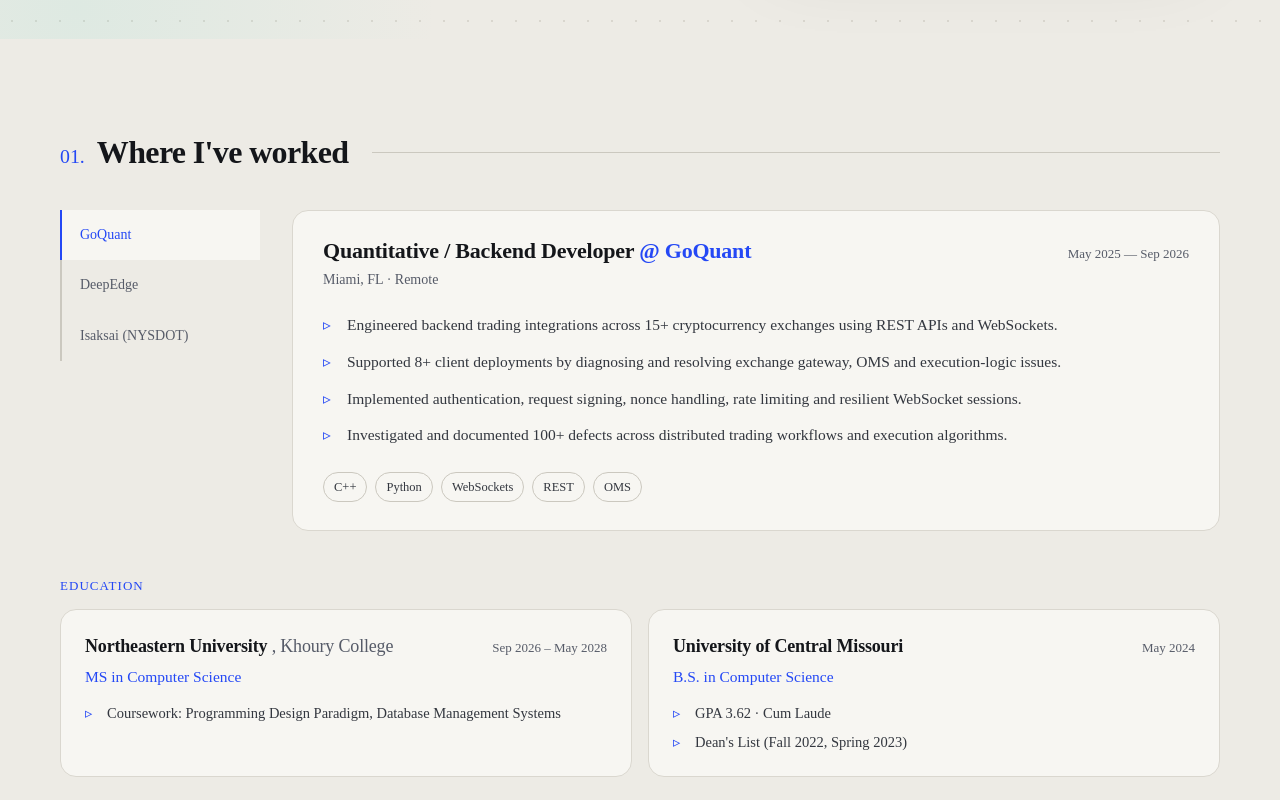
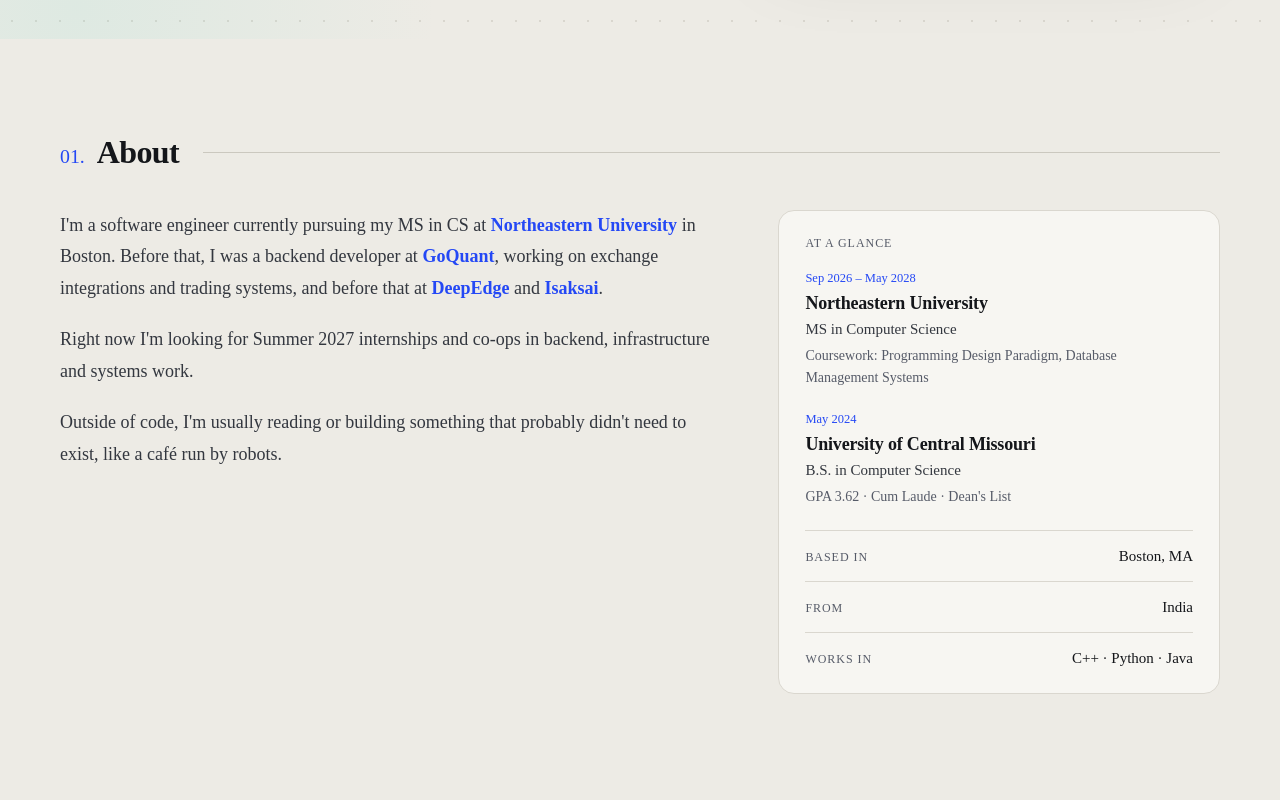
Before and after one commit to PranaviGuttikonda/portfolio, an Astro site: page / in a window 1280 px wide. Shown: the part 780-1580 px from the top of the page. Built offline with nearby package versions, Linux system fonts and the light colour scheme; Astro itself is replaced by a stand-in of ours.

Commit message:
Add an About section after the hero
Three paragraphs on the left and an At a glance card with education
and quick facts on the right. Education now appears only here. Sections
are renumbered 01 About to 05 Contact in the page, nav and palette,
and the chatbot answers questions about her background and hobbies.

```diff
--- /dev/null
+++ b/src/components/About.astro
@@ -0,0 +1,174 @@
+---
+import { education, glance } from '../data/education';
+---
+
+<div class="about">
+  <div class="about__text">
+    <!-- Line breaks only between plain words: the HTML minifier drops a line break
+         that touches an element, and the space with it ("atNortheastern"). -->
+    <p>
+      I'm a software engineer currently pursuing my MS in CS at <span class="about__name">Northeastern University</span> in Boston.
+      Before that, I was a backend developer at <span class="about__name">GoQuant</span>, working on exchange integrations
+      and trading systems, and before that at <span class="about__name">DeepEdge</span> and <span class="about__name">Isaksai</span>.
+    </p>
+    <p>
+      Right now I'm looking for Summer 2027 internships and co-ops in backend, infrastructure and
+      systems work.
+    </p>
+    <p>
+      Outside of code, I'm usually reading or building something that probably didn't need to
+      exist, like a café run by robots.
+    </p>
+  </div>
+
+  <aside class="glance" aria-labelledby="glance-title">
+    <h3 class="glance__label" id="glance-title">AT A GLANCE</h3>
+
+    <ul class="glance__edu">
+      {
+        education.map((d) => (
+          <li class="glance__degree">
+            <p class="glance__dates">{d.dates}</p>
+            <p class="glance__school">{d.school}</p>
+            <p class="glance__title">{d.degree}</p>
+            <p class="glance__details">{d.details}</p>
+          </li>
+        ))
+      }
+    </ul>
+
+    <dl class="glance__facts">
+      {
+        glance.map((f) => (
+          <div class="glance__fact">
+            <dt>{f.label}</dt>
+            <dd>{f.value}</dd>
+          </div>
+        ))
+      }
+    </dl>
+  </aside>
+</div>
+
+<style>
+  /* Given: story on the left, quick facts on the right.
+     Approach: 3:2 columns on desktop (~60/40); stacked, text first, below 900px. */
+  .about {
+    display: grid;
+    grid-template-columns: minmax(0, 3fr) minmax(0, 2fr);
+    align-items: start;
+    gap: 56px;
+  }
+
+  .about__text {
+    display: grid;
+    gap: 20px;
+  }
+
+  .about__text p {
+    font-size: 18px;
+    line-height: 1.75;
+    color: var(--text-2);
+  }
+
+  .about__name {
+    font-weight: 600;
+    color: var(--accent);
+  }
+
+  /* ---------- At a glance ---------- */
+  .glance {
+    padding: 26px 26px 10px;
+    background: var(--surface);
+    border: 1px solid var(--border);
+    border-radius: var(--radius-card);
+  }
+
+  .glance__label {
+    font-family: var(--font-mono);
+    font-size: 12px;
+    font-weight: 500;
+    letter-spacing: 0.08em;
+    color: var(--muted);
+  }
+
+  .glance__edu {
+    display: grid;
+    gap: 20px;
+    margin-top: 18px;
+    padding: 0;
+    list-style: none;
+  }
+
+  .glance__dates {
+    font-family: var(--font-mono);
+    font-size: 12.5px;
+    color: var(--accent);
+  }
+
+  .glance__school {
+    margin-top: 4px;
+    font-family: var(--font-heading);
+    font-size: 18px;
+    font-weight: 600;
+    letter-spacing: -0.01em;
+    line-height: 1.3;
+  }
+
+  .glance__title {
+    margin-top: 2px;
+    font-size: 15px;
+    color: var(--text-2);
+  }
+
+  .glance__details {
+    margin-top: 4px;
+    font-size: 14px;
+    line-height: 1.55;
+    color: var(--muted);
+  }
+
+  .glance__facts {
+    margin-top: 22px;
+  }
+
+  .glance__fact {
+    display: flex;
+    flex-wrap: wrap;
+    align-items: baseline;
+    justify-content: space-between;
+    gap: 4px 16px;
+    padding: 13px 0;
+    border-top: 1px solid var(--border);
+  }
+
+  .glance__fact dt {
+    font-family: var(--font-mono);
+    font-size: 12px;
+    letter-spacing: 0.08em;
+    color: var(--muted);
+  }
+
+  .glance__fact dd {
+    font-size: 15px;
+    color: var(--text);
+    text-align: right;
+  }
+
+  @media (max-width: 899px) {
+    .about {
+      grid-template-columns: minmax(0, 1fr);
+      gap: 36px;
+    }
+  }
+
+  @media (max-width: 479px) {
+    .about__text p {
+      font-size: 17px;
+    }
+
+    .glance {
+      padding: 22px 20px 6px;
+    }
+  }
+</style>
--- a/src/components/Contact.astro
+++ b/src/components/Contact.astro
@@ -3,7 +3,7 @@ import { site } from '../data/site';
 ---
 
 <div class="contact">
-  <p class="contact__kicker">04. What's next?</p>
+  <p class="contact__kicker">05. What's next?</p>
   <h2 id="contact-title" class="contact__title">Let's talk.</h2>
   <p class="contact__text">
     I'm looking for Summer 2027 internships and co-ops. Whether it's a role, a project or just a
--- a/src/components/Education.astro
+++ /dev/null
@@ -1,116 +0,0 @@
----
-import { education } from '../data/education';
----
-
-<div class="edu">
-  <h3 class="edu__label" id="education">EDUCATION</h3>
-  <ul class="edu__grid" aria-labelledby="education">
-    {
-      education.map((d) => (
-        <li class="card edu__card">
-          <div class="edu__head">
-            <p class="edu__school">
-              {d.school}
-              {d.unit && <span class="edu__unit">, {d.unit}</span>}
-            </p>
-            <p class="edu__dates">{d.dates}</p>
-          </div>
-          <p class="edu__degree">{d.degree}</p>
-          <ul class="edu__details">
-            {d.details.map((line) => (
-              <li>{line}</li>
-            ))}
-          </ul>
-        </li>
-      ))
-    }
-  </ul>
-</div>
-
-<style>
-  .edu {
-    margin-top: 48px;
-  }
-
-  .edu__label {
-    font-family: var(--font-mono);
-    font-size: 13px;
-    font-weight: 500;
-    letter-spacing: 0.08em;
-    color: var(--accent);
-  }
-
-  .edu__grid {
-    display: grid;
-    grid-template-columns: repeat(2, minmax(0, 1fr));
-    gap: 16px;
-    margin-top: 16px;
-    padding: 0;
-    list-style: none;
-  }
-
-  .edu__card {
-    padding: 22px 24px;
-  }
-
-  .edu__head {
-    display: flex;
-    flex-wrap: wrap;
-    align-items: baseline;
-    justify-content: space-between;
-    gap: 4px 16px;
-  }
-
-  .edu__school {
-    font-family: var(--font-heading);
-    font-size: 18px;
-    font-weight: 600;
-    letter-spacing: -0.01em;
-  }
-
-  .edu__unit {
-    color: var(--muted);
-    font-weight: 500;
-  }
-
-  .edu__dates {
-    font-family: var(--font-mono);
-    font-size: 13px;
-    color: var(--muted);
-    white-space: nowrap;
-  }
-
-  .edu__degree {
-    margin-top: 4px;
-    font-size: 15.5px;
-    color: var(--accent);
-  }
-
-  .edu__details {
-    display: grid;
-    gap: 6px;
-    margin-top: 12px;
-    padding: 0;
-    list-style: none;
-  }
-
-  .edu__details li {
-    position: relative;
-    padding-left: 22px;
-    font-size: 14.5px;
-    color: var(--text-2);
-  }
-
-  .edu__details li::before {
-    content: '▹';
-    position: absolute;
-    left: 0;
-    color: var(--accent);
-  }
-
-  @media (max-width: 767px) {
-    .edu__grid {
-      grid-template-columns: minmax(0, 1fr);
-    }
-  }
-</style>
--- a/src/data/chatbot.ts
+++ b/src/data/chatbot.ts
@@ -104,4 +104,10 @@ export const qa: QA[] = [
     keywords: ['hi', 'hello', 'hey'],
     answer: 'Hi! Ask me about her experience, projects, skills, or availability.',
   },
+  {
+    // Last, so ties with more specific rows go to them ("Tell me about …" contains "about").
+    keywords: ['about', 'background', 'hobby', 'hobbies', 'outside', 'reading', 'books'],
+    answer:
+      "Pranavi is a software engineer from India, now doing her MS in CS at Northeastern in Boston. Outside of code she's usually reading or building side projects like Rush Hour Café.",
+  },
 ];
--- a/src/data/education.ts
+++ b/src/data/education.ts
@@ -1,26 +1,31 @@
-// Given: the Education block under "Where I've worked".
+// Given: the education rows in About's "At a glance" card.
 // Approach: one entry per degree, newest first.
 
 export interface Degree {
+  dates: string;
   school: string;
-  unit?: string;
   degree: string;
-  dates: string;
-  details: string[];
+  details: string;
 }
 
 export const education: Degree[] = [
   {
+    dates: 'Sep 2026 – May 2028',
     school: 'Northeastern University',
-    unit: 'Khoury College',
     degree: 'MS in Computer Science',
-    dates: 'Sep 2026 – May 2028',
-    details: ['Coursework: Programming Design Paradigm, Database Management Systems'],
+    details: 'Coursework: Programming Design Paradigm, Database Management Systems',
   },
   {
+    dates: 'May 2024',
     school: 'University of Central Missouri',
     degree: 'B.S. in Computer Science',
-    dates: 'May 2024',
-    details: ['GPA 3.62 · Cum Laude', "Dean's List (Fall 2022, Spring 2023)"],
+    details: "GPA 3.62 · Cum Laude · Dean's List",
   },
 ];
+
+// Short facts under the education rows.
+export const glance = [
+  { label: 'BASED IN', value: 'Boston, MA' },
+  { label: 'FROM', value: 'India' },
+  { label: 'WORKS IN', value: 'C++ · Python · Java' },
+];
--- a/src/data/site.ts
+++ b/src/data/site.ts
@@ -13,8 +13,9 @@ export const site = {
 } as const;
 
 export const navLinks = [
-  { num: '01.', label: 'Experience', href: '/#experience' },
-  { num: '02.', label: 'Projects', href: '/#projects' },
-  { num: '03.', label: 'Skills', href: '/#skills' },
-  { num: '04.', label: 'Contact', href: '/#contact' },
+  { num: '01.', label: 'About', href: '/#about' },
+  { num: '02.', label: 'Experience', href: '/#experience' },
+  { num: '03.', label: 'Projects', href: '/#projects' },
+  { num: '04.', label: 'Skills', href: '/#skills' },
+  { num: '05.', label: 'Contact', href: '/#contact' },
 ] as const;
--- a/src/pages/index.astro
+++ b/src/pages/index.astro
@@ -8,21 +8,25 @@ import Projects from '../islands/Projects.tsx';
 import { projects } from '../data/projects';
 import Toolbox from '../components/Toolbox.astro';
 import Contact from '../components/Contact.astro';
-import Education from '../components/Education.astro';
+import About from '../components/About.astro';
 ---
 
 <BaseLayout>
   <Hero />
 
+  <section id="about" class="section container">
+    <SectionHeading num="01." title="About" />
+    <About />
+  </section>
+
   <section id="experience" class="section container">
-    <SectionHeading num="01." title="Where I've worked" />
+    <SectionHeading num="02." title="Where I've worked" />
     <!-- client:idle, not :visible: hydrated before anyone scrolls here, so early clicks work. -->
     <Experience client:idle jobs={jobs} />
-    <Education />
   </section>
 
   <section id="projects" class="section container">
-    <SectionHeading num="02." title="Things I've built" />
+    <SectionHeading num="03." title="Things I've built" />
     <p class="section-intro">
       Pick a project to see what it does and how it's built. quorum runs live, so try crashing its
       leader.
@@ -32,7 +36,7 @@ import Education from '../components/Education.astro';
   </section>
 
   <section id="skills" class="section container">
-    <SectionHeading num="03." title="Toolbox" />
+    <SectionHeading num="04." title="Toolbox" />
     <Toolbox />
   </section>
 
```
